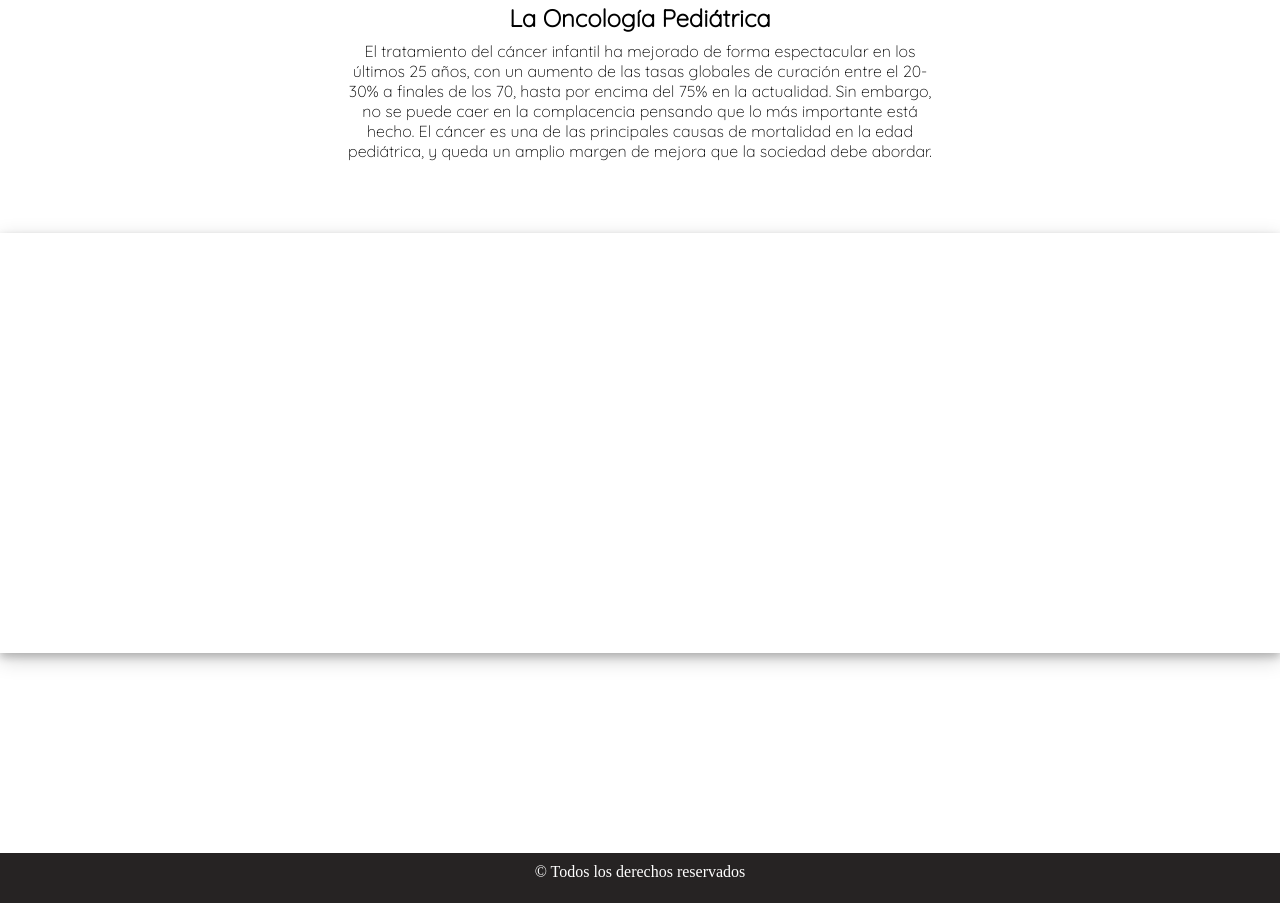
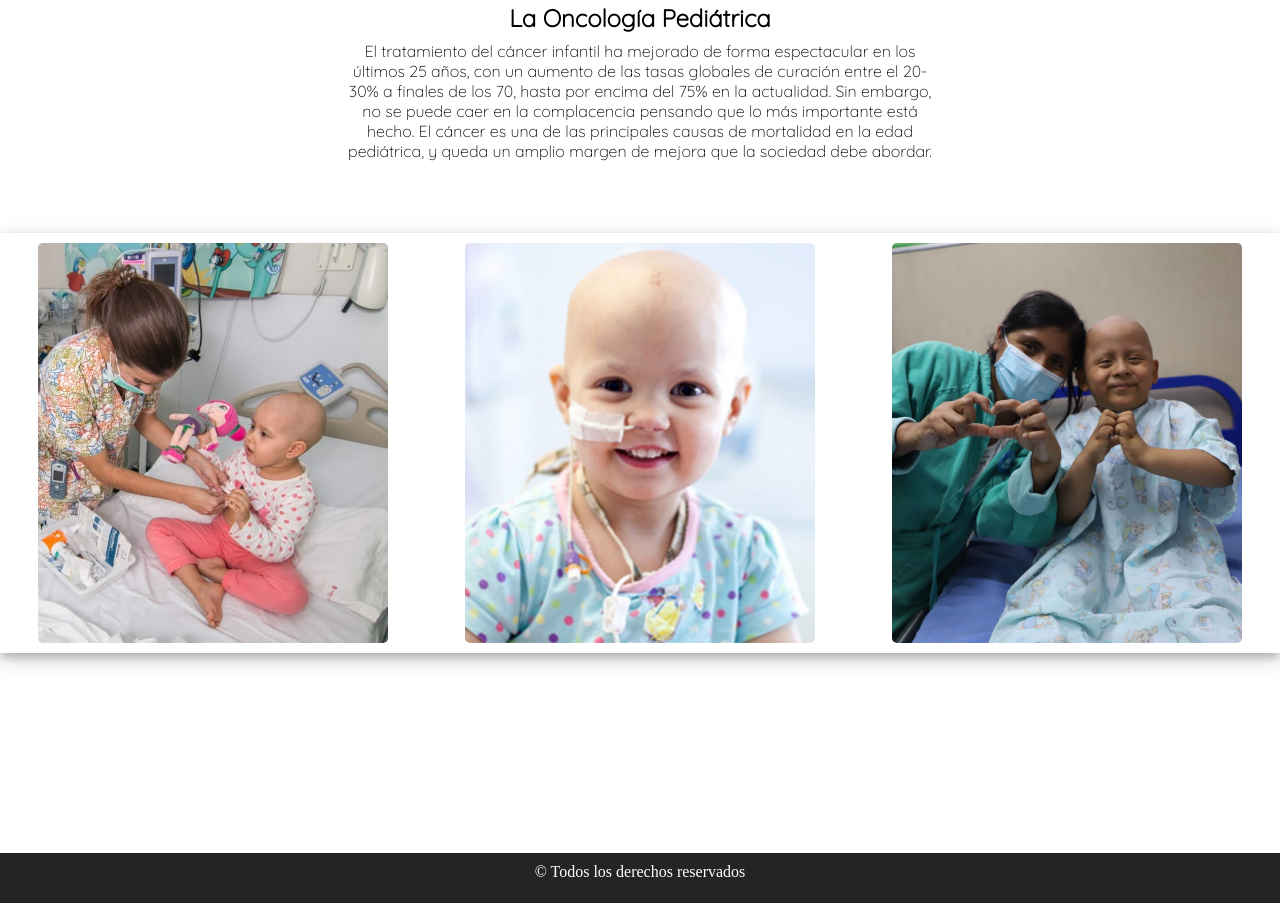
Before and after one commit to DavidRiveraMSC/Landing_Oncologia_Pediatrica, a plain HTML site: page index.html in a window 1280 px wide. Shown: the part 747-1650 px from the top of the page. Drawn offline with Linux system fonts and the light colour scheme; the site is published under a folder, as on GitHub Pages, so addresses that start at the root find nothing.

Commit message:
landing_modificado_4

```diff
--- a/CSS/estilos.css
+++ b/CSS/estilos.css
@@ -41,7 +41,7 @@ nav ul li a.active{
   color: white;
 }
 .Banner{
-  background-image: url("/IMG/Banner_1.jpg");
+  background-image: url("../IMG/Banner_1.jpg");
   box-shadow: inset 0 0 0 1000px rgba(0,0,0,.2);
   position: relative;
   width: 100%;
@@ -99,19 +99,19 @@ nav ul li a.active{
 }
 #art1{
   background-repeat:no-repeat;
-  background:url("/IMG/Article_1.jpg");
+  background:url("../IMG/Article_1.jpg");
   background-size: cover;
   background-position: right;
 }
 #art2{
   background-repeat:no-repeat;
-  background:url("/IMG/Article_2.jpg");
+  background:url("../IMG/Article_2.jpg");
   background-size: cover;
   background-position: top;
 }
 #art3{
   background-repeat:no-repeat;
-  background:url("/IMG/Article_3.jpg");
+  background:url("../IMG/Article_3.jpg");
   background-size: cover;
   background-position: top;
 }
```
